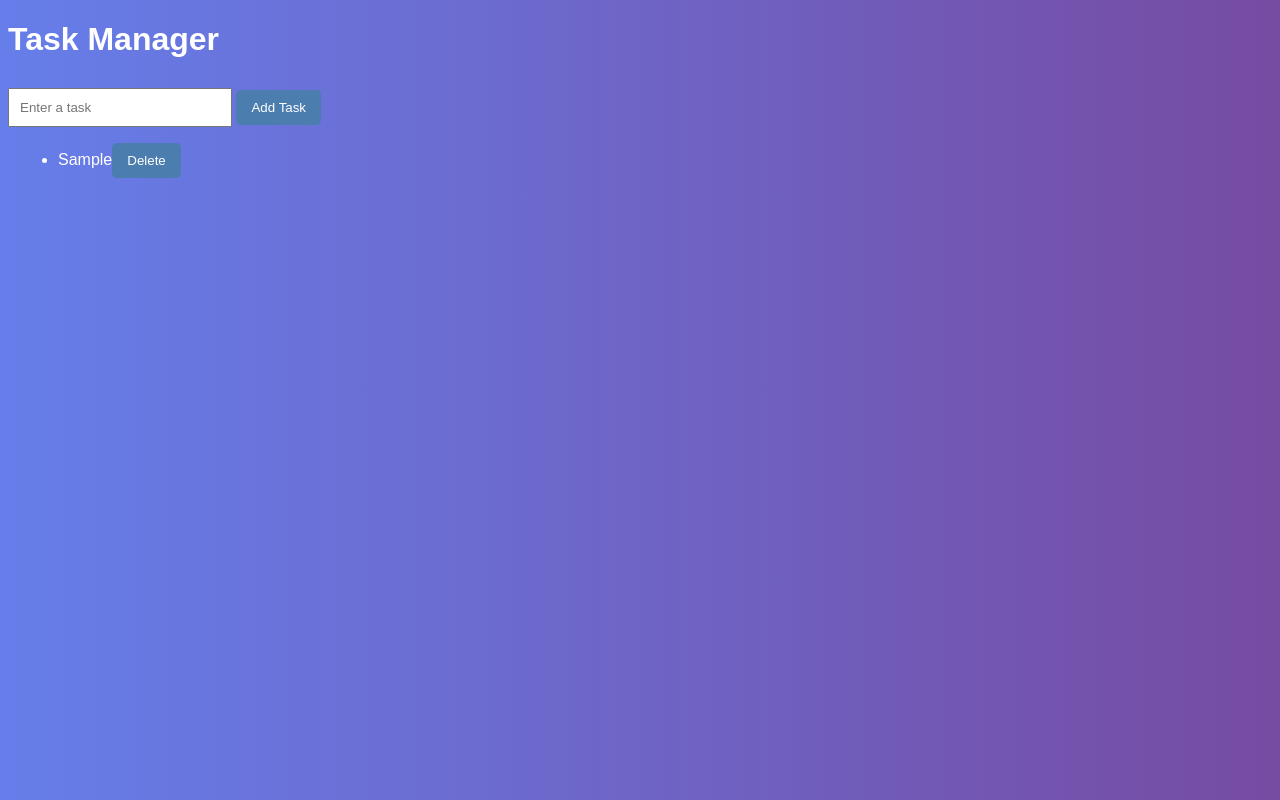
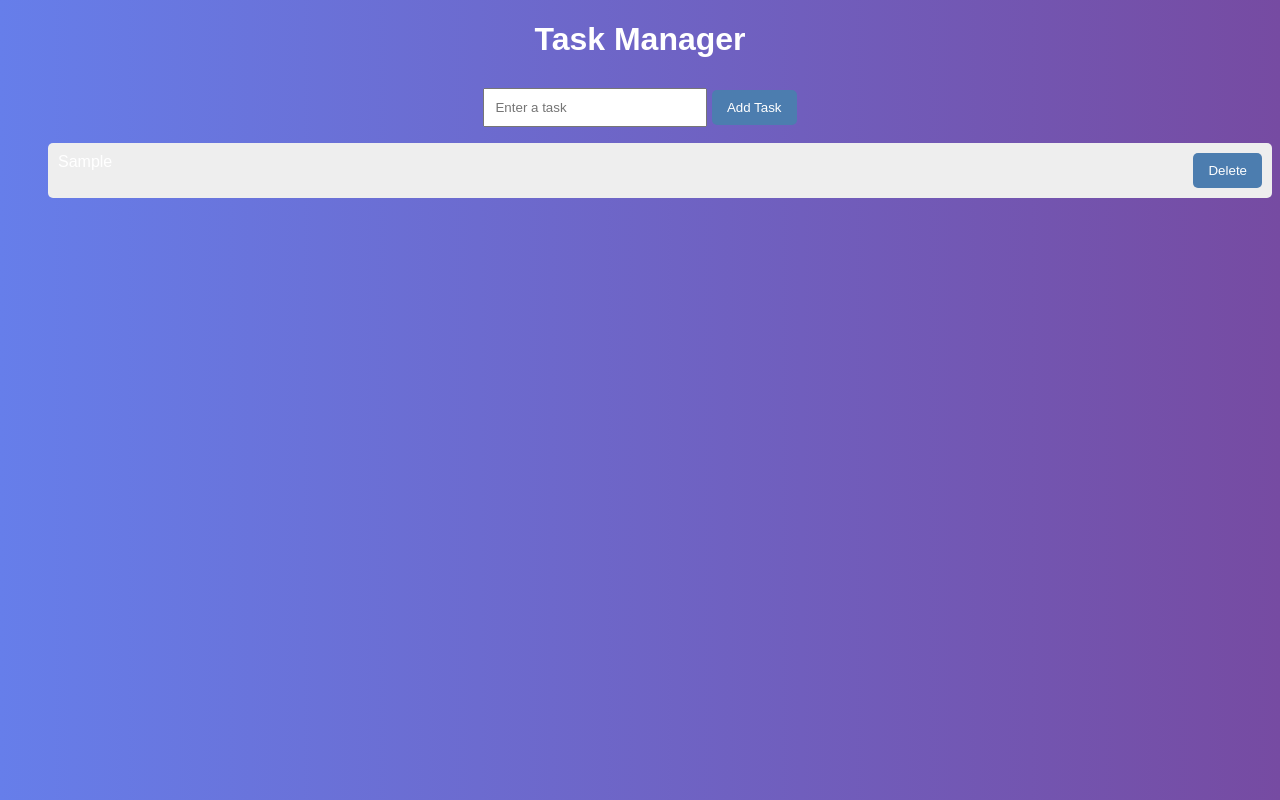
Before and after one commit to beatrizmaslikova-ctrl/git, a plain HTML site: page index.html in a window 1280 px wide. Both pictures are taken after typing "Sample" into the empty fields and a click on the button "Add Task". Drawn offline with Linux system fonts and the light colour scheme.

Commit message:
li styles

```diff
--- a/style.css
+++ b/style.css
@@ -2,6 +2,7 @@ body {
     font-family: Arial;
     background: linear-gradient(to right, #667eea, #764ba2);
     color: white;
+    text-align: center;
 }
 
 .container {
@@ -27,5 +28,11 @@ button:hover {
 }
 
 li {
-    margin: 10px;
+    list-style: none;
+    background: #eee;
+    padding: 10px;
+    margin: 10px 0;
+    border-radius: 5px;
+    display: flex;
+    justify-content: space-between;
 }
```
